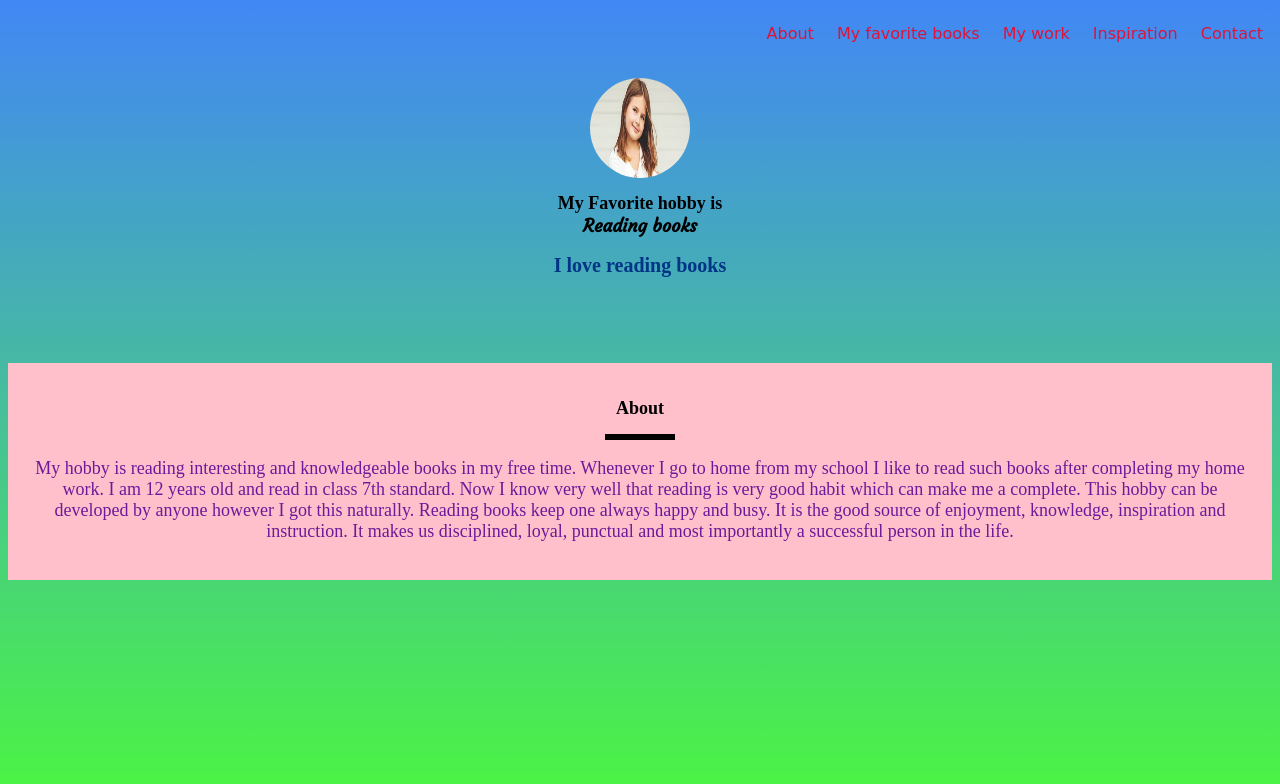
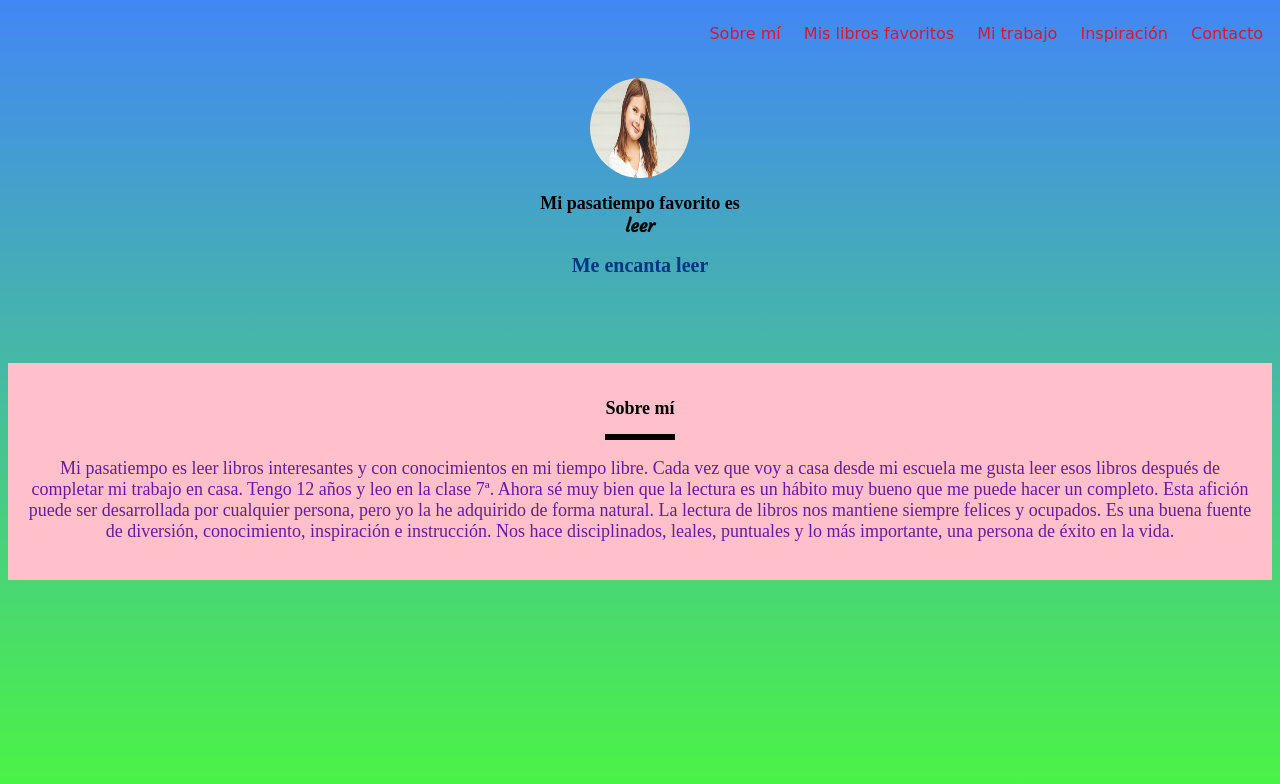
Before and after one commit to Amdavalos/ProyectoADVC58, a plain HTML site: page index.html in a window 1280 px wide. Drawn offline with Linux system fonts and the light colour scheme.

Commit message:
Update index.html

```diff
--- a/index.html
+++ b/index.html
@@ -1,18 +1,18 @@
 <html>
 
 <head>
-    <title>My Portfolio</title>
+    <title>Mi portafolio</title>
     <link rel="stylesheet" href="portfolio.css">
   <link href="https://fonts.googleapis.com/css2?family=Courgette&display=swap" rel="stylesheet">
 </head>
 
 <body>
     <ul class="menu">
-        <li class="link">About</li>
-        <li class="link">My favorite books</li>
-        <li class="link">My work</li>
-        <li class="link">Inspiration</li>
-        <li class="link">Contact</li>
+        <li class="link">Sobre mí</li>
+        <li class="link">Mis libros favoritos</li>
+        <li class="link">Mi trabajo</li>
+        <li class="link">Inspiración</li>
+        <li class="link">Contacto</li>
 
     </ul>
 
@@ -20,17 +20,16 @@
 
     <img src="kid.jpg">
 
-    <h1>My Favorite hobby is  <br><span id="myname">Reading books</span></h1>
+    <h1>Mi pasatiempo favorito es  <br><span id="myname">leer</span></h1>
 
-    <h2>I love reading books</h2></section>
+    <h2>Me encanta leer</h2></section>
 
     <section id="bio">
 
-        <h1>About</h1>
+        <h1>Sobre mí</h1>
 
         <div class="line"></div>
-        <p class="para">My hobby is reading interesting and knowledgeable books in my free time. Whenever I go to home from my school I like to read such books after completing my home work. I am 12 years old and read in class 7th standard. Now I know very well that reading is very good habit which can make me a complete. This hobby can be developed by anyone however I got this naturally. Reading books keep one always happy and busy. It is the good source of enjoyment, knowledge, inspiration and instruction. It makes us disciplined, loyal, punctual and most importantly a successful person in the life.
-
+        <p class="para">Mi pasatiempo es leer libros interesantes y con conocimientos en mi tiempo libre. Cada vez que voy a casa desde mi escuela me gusta leer esos libros después de completar mi trabajo en casa. Tengo 12 años y leo en la clase 7ª. Ahora sé muy bien que la lectura es un hábito muy bueno que me puede hacer un completo. Esta afición puede ser desarrollada por cualquier persona, pero yo la he adquirido de forma natural. La lectura de libros nos mantiene siempre felices y ocupados. Es una buena fuente de diversión, conocimiento, inspiración e instrucción. Nos hace disciplinados, leales, puntuales y lo más importante, una persona de éxito en la vida.
 </p>
     </section>
 
```
